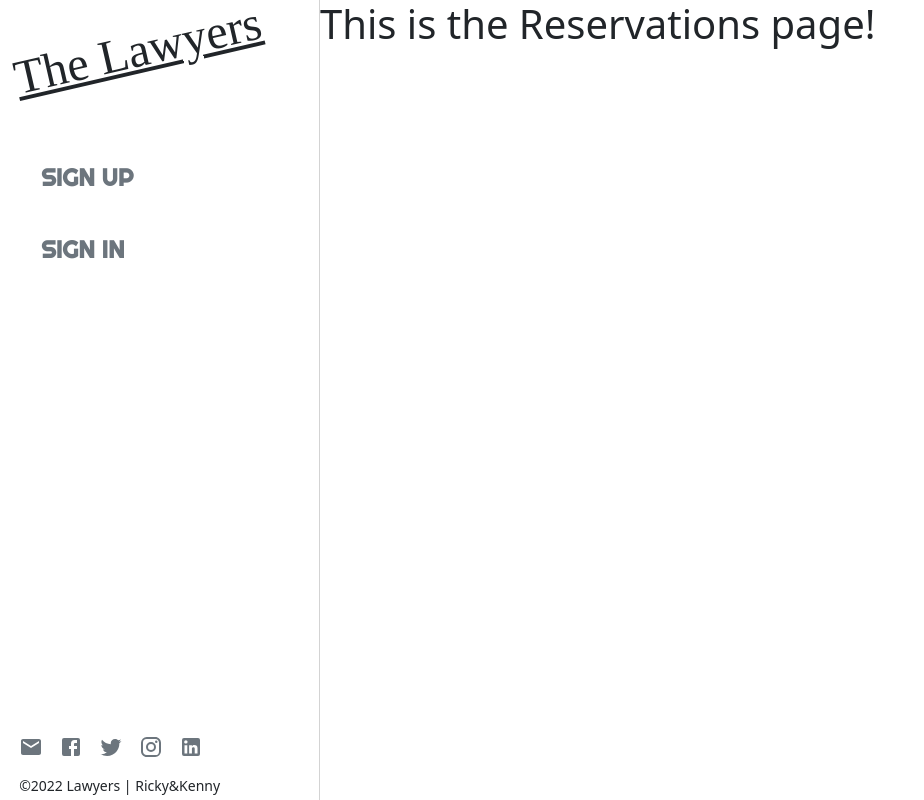
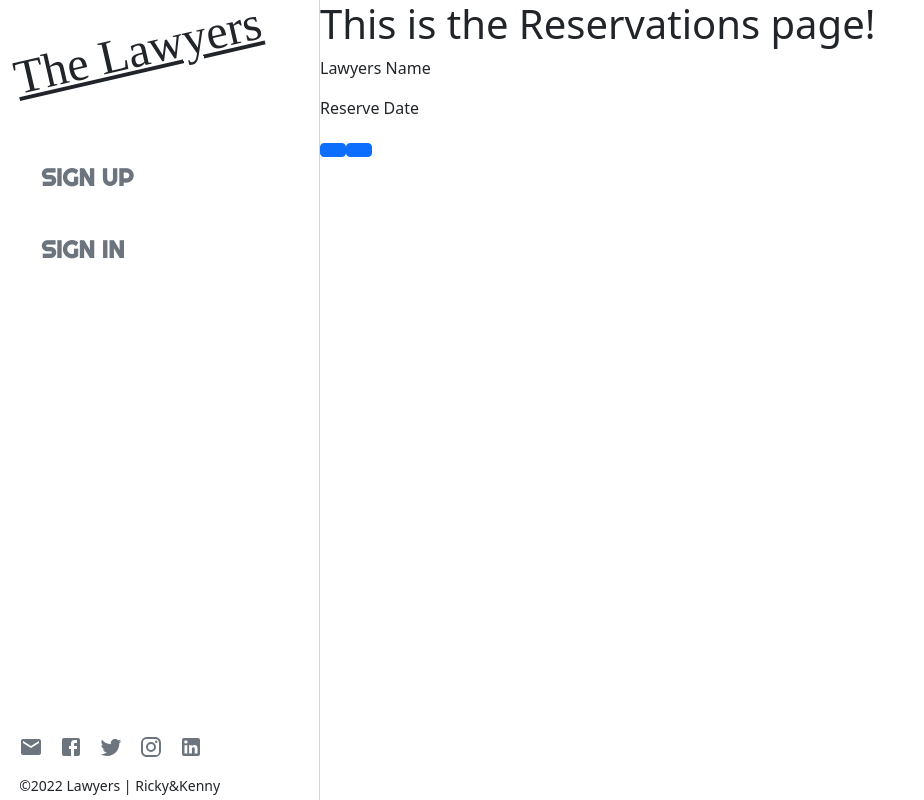
Before and after one commit to helio3197/book-a-lawyer-app-frontend, a React (Create React App) app: page /reservations in a window 1280 px wide. Shown: the whole page, without its empty margins (0-924 px from the left). Built offline with nearby package versions, Linux system fonts and the light colour scheme; no server answers; a web font is replaced by a local one.

Commit message:
add contetnt to reservation page

```diff
--- a/src/components/Reservations/Reservations.js
+++ b/src/components/Reservations/Reservations.js
@@ -1,4 +1,5 @@
 import React, { useEffect } from 'react';
+import Button from 'react-bootstrap/Button';
 import { useDispatch, useSelector } from 'react-redux';
 import { fechReservations } from '../../redux/reservations/reservations';
 
@@ -9,13 +10,24 @@ const Reservations = () => {
   useEffect(() => {
     if (reservationState.statusReservations !== 'completed') {
       dispatch(fechReservations());
-      console.log(reservationState);
     }
+    console.log(reservationState);
   }, []);
-  // console.log(reservationState);
   return (
     <>
       <h1>This is the Reservations page!</h1>
+      <section>
+        <div>
+          <div>
+            <p>Lawyers Name</p>
+            <p>Reserve Date</p>
+          </div>
+          <div>
+            <Button />
+            <Button />
+          </div>
+        </div>
+      </section>
     </>
   );
 };
--- a/src/index.scss
+++ b/src/index.scss
@@ -4,3 +4,4 @@
 @import 'assets/stylesheets/Sidebar';
 @import 'assets/stylesheets/Home';
 @import 'assets/stylesheets/details';
+@import 'assets/stylesheets/reservation';
```
Also changed, not shown: src/assets/stylesheets/reservation.scss (added).
